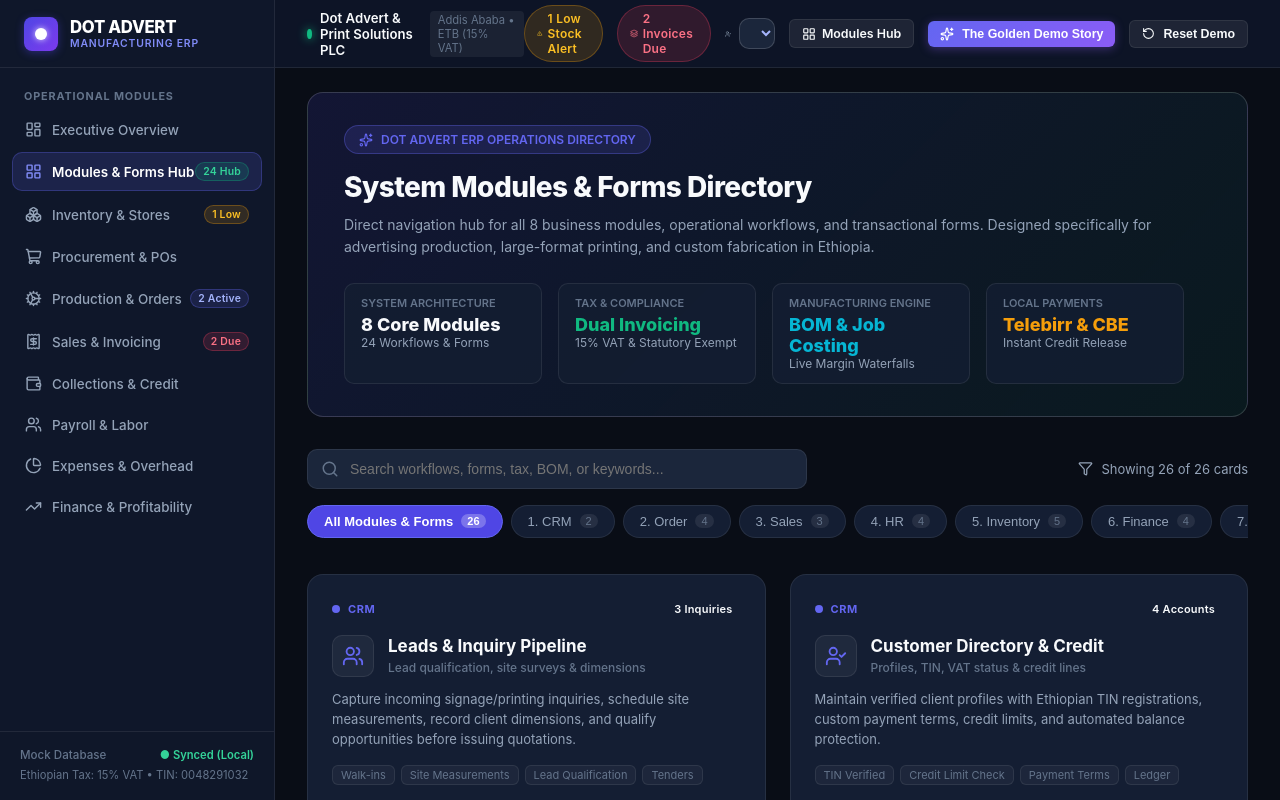
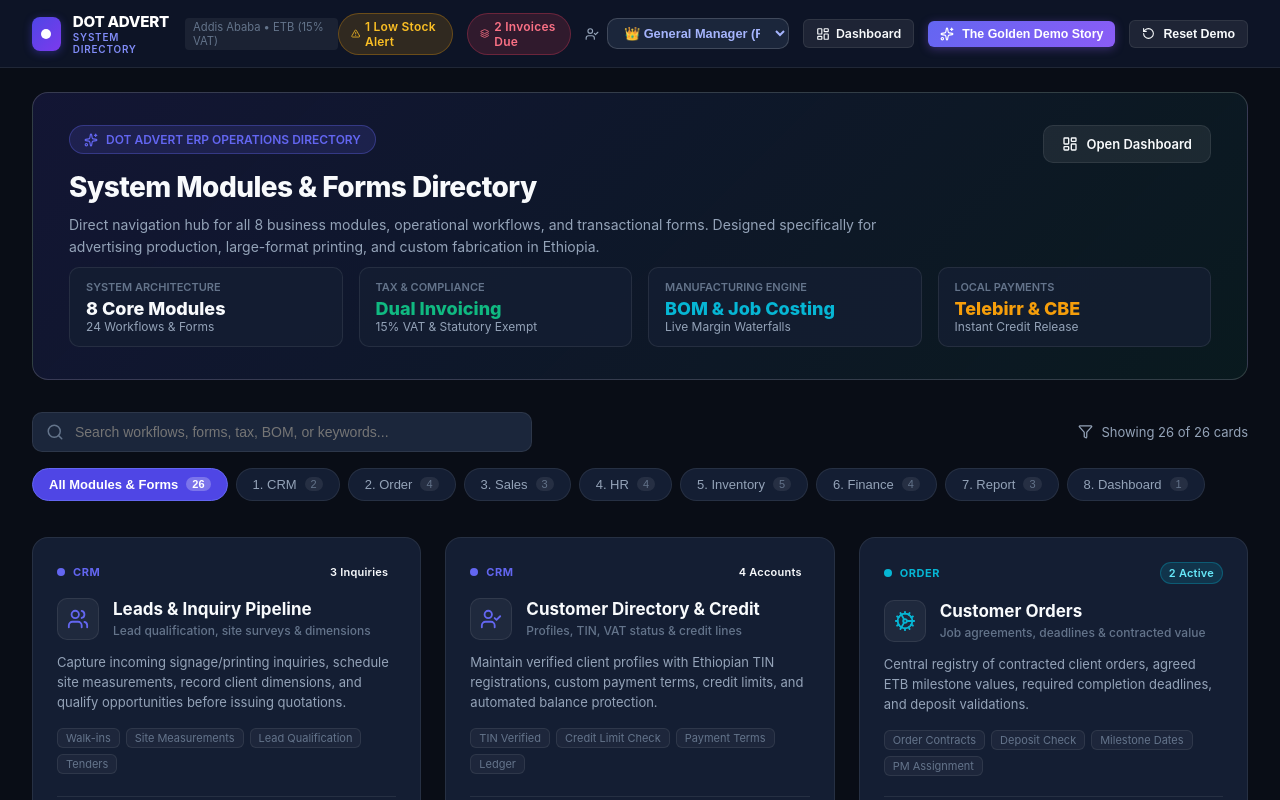
Before and after one commit to yopeman/dot-advert-erp-mockup, a Next.js app: page /modules in a window 1280 px wide. Shown: the top 800 px of the page. Built offline with nearby package versions, Linux system fonts and the light colour scheme.

Commit message:
refactor: update layout structure and add path-based conditional sidebar rendering

```diff
--- a/src/app/modules/page.tsx
+++ b/src/app/modules/page.tsx
@@ -674,7 +674,8 @@ export default function ModulesDirectoryPage() {
           overflow: 'hidden',
         }}
       >
-        <div style={{ maxWidth: '840px', position: 'relative', zIndex: 1 }}>
+        <div style={{ display: 'flex', justifyContent: 'space-between', alignItems: 'flex-start', flexWrap: 'wrap', gap: '20px' }}>
+          <div style={{ maxWidth: '840px' }}>
             <div
               style={{
                 display: 'inline-flex',
@@ -710,12 +711,30 @@ export default function ModulesDirectoryPage() {
                 fontSize: '14px',
                 lineHeight: 1.6,
                 color: 'var(--text-muted)',
-              marginBottom: '24px',
               }}
             >
               Direct navigation hub for all 8 business modules, operational workflows, and transactional forms.
               Designed specifically for advertising production, large-format printing, and custom fabrication in Ethiopia.
             </p>
+          </div>
+
+          <Link
+            href="/"
+            className="btn btn-secondary"
+            style={{
+              display: 'flex',
+              alignItems: 'center',
+              gap: '8px',
+              padding: '10px 18px',
+              fontSize: '13px',
+              fontWeight: 600,
+              zIndex: 2,
+            }}
+          >
+            <LayoutDashboard size={16} />
+            <span>Open Dashboard</span>
+          </Link>
+        </div>
 
         {/* Quick Metrics Bar */}
         <div
@@ -723,6 +742,7 @@ export default function ModulesDirectoryPage() {
             display: 'grid',
             gridTemplateColumns: 'repeat(auto-fit, minmax(180px, 1fr))',
             gap: '16px',
+            marginTop: '8px',
           }}
         >
           <div
@@ -791,7 +811,6 @@ export default function ModulesDirectoryPage() {
               Telebirr & CBE
             </div>
             <div style={{ fontSize: '12px', color: 'var(--text-muted)' }}>Instant Credit Release</div>
-            </div>
           </div>
         </div>
       </div>
--- a/src/components/layout/AppShell.tsx
+++ b/src/components/layout/AppShell.tsx
@@ -1,6 +1,7 @@
 'use client';
 
 import React, { useState } from 'react';
+import { usePathname } from 'next/navigation';
 import { ErpDataProvider } from '@/context/ErpDataContext';
 import Sidebar from '@/components/layout/Sidebar';
 import Header from '@/components/layout/Header';
@@ -8,12 +9,15 @@ import GoldenStoryModal from '@/components/demo/GoldenStoryModal';
 
 export default function AppShell({ children }: { children: React.ReactNode }) {
   const [isGoldenStoryOpen, setIsGoldenStoryOpen] = useState(false);
+  const pathname = usePathname();
+
+  const isNoSidebarPage = pathname === '/modules' || pathname === '/forms';
 
   return (
     <ErpDataProvider>
       <div className="app-container">
-        <Sidebar />
-        <div className="main-content">
+        {!isNoSidebarPage && <Sidebar />}
+        <div className="main-content" style={{ width: isNoSidebarPage ? '100%' : undefined }}>
           <Header onOpenGoldenStory={() => setIsGoldenStoryOpen(true)} />
           <main className="page-body">{children}</main>
         </div>
--- a/src/components/layout/Header.tsx
+++ b/src/components/layout/Header.tsx
@@ -2,6 +2,7 @@
 
 import React, { useState } from 'react';
 import Link from 'next/link';
+import { usePathname } from 'next/navigation';
 import { useErp } from '@/context/ErpDataContext';
 import { ErpRole } from '@/types/erp';
 import {
@@ -10,6 +11,7 @@ import {
   AlertTriangle,
   UserCheck,
   LayoutGrid,
+  LayoutDashboard,
   Layers,
   CheckCircle2,
 } from 'lucide-react';
@@ -19,6 +21,9 @@ interface HeaderProps {
 }
 
 export default function Header({ onOpenGoldenStory }: HeaderProps) {
+  const pathname = usePathname();
+  const isNoSidebarPage = pathname === '/modules' || pathname === '/forms';
+
   const {
     currentRole,
     setCurrentRole,
@@ -69,6 +74,48 @@ export default function Header({ onOpenGoldenStory }: HeaderProps) {
     >
       {/* Left: Organization & Currency */}
       <div style={{ display: 'flex', alignItems: 'center', gap: '16px' }}>
+        {isNoSidebarPage ? (
+          <Link
+            href="/"
+            style={{
+              display: 'flex',
+              alignItems: 'center',
+              gap: '12px',
+              textDecoration: 'none',
+            }}
+            title="Return to Executive Dashboard"
+          >
+            <div
+              style={{
+                width: '34px',
+                height: '34px',
+                borderRadius: '8px',
+                background: 'linear-gradient(135deg, #4f46e5 0%, #7c3aed 100%)',
+                display: 'flex',
+                alignItems: 'center',
+                justifyContent: 'center',
+                boxShadow: '0 2px 8px rgba(79, 70, 229, 0.4)',
+              }}
+            >
+              <div
+                style={{
+                  width: '10px',
+                  height: '10px',
+                  borderRadius: '50%',
+                  background: '#ffffff',
+                }}
+              />
+            </div>
+            <div>
+              <div style={{ fontSize: '0.95rem', fontWeight: 800, letterSpacing: '-0.02em', color: '#ffffff' }}>
+                DOT ADVERT
+              </div>
+              <div style={{ fontSize: '0.62rem', fontWeight: 600, color: '#818cf8', letterSpacing: '0.08em' }}>
+                SYSTEM DIRECTORY
+              </div>
+            </div>
+          </Link>
+        ) : (
           <div style={{ display: 'flex', alignItems: 'center', gap: '8px' }}>
             <div
               style={{
@@ -82,6 +129,9 @@ export default function Header({ onOpenGoldenStory }: HeaderProps) {
             <span style={{ fontSize: '0.825rem', fontWeight: 600, color: 'var(--text-main)' }}>
               Dot Advert & Print Solutions PLC
             </span>
+          </div>
+        )}
+
         <span
           style={{
             fontSize: '0.7rem',
@@ -93,7 +143,6 @@ export default function Header({ onOpenGoldenStory }: HeaderProps) {
         >
           Addis Ababa • ETB (15% VAT)
         </span>
-        </div>
       </div>
 
       {/* Right Controls: Role Switcher, Guided Story, Reset */}
@@ -148,7 +197,22 @@ export default function Header({ onOpenGoldenStory }: HeaderProps) {
           </select>
         </div>
 
-        {/* Modules Directory CTA */}
+        {/* Dynamic Navigation CTA: Return to Dashboard when on Directory, or Open Directory when on modules */}
+        {isNoSidebarPage ? (
+          <Link
+            href="/"
+            className="btn btn-secondary btn-sm"
+            style={{
+              display: 'flex',
+              alignItems: 'center',
+              gap: '6px',
+            }}
+            title="Return to Executive Dashboard"
+          >
+            <LayoutDashboard size={14} />
+            <span>Dashboard</span>
+          </Link>
+        ) : (
           <Link
             href="/modules"
             className="btn btn-secondary btn-sm"
@@ -160,8 +224,9 @@ export default function Header({ onOpenGoldenStory }: HeaderProps) {
             title="Browse all 8 modules and operational forms"
           >
             <LayoutGrid size={14} />
-          <span>Modules Hub</span>
+            <span>Modules Directory</span>
           </Link>
+        )}
 
         {/* Golden Story Walkthrough CTA */}
         <button
```
Lines whose indentation alone changed are shown as unchanged.
